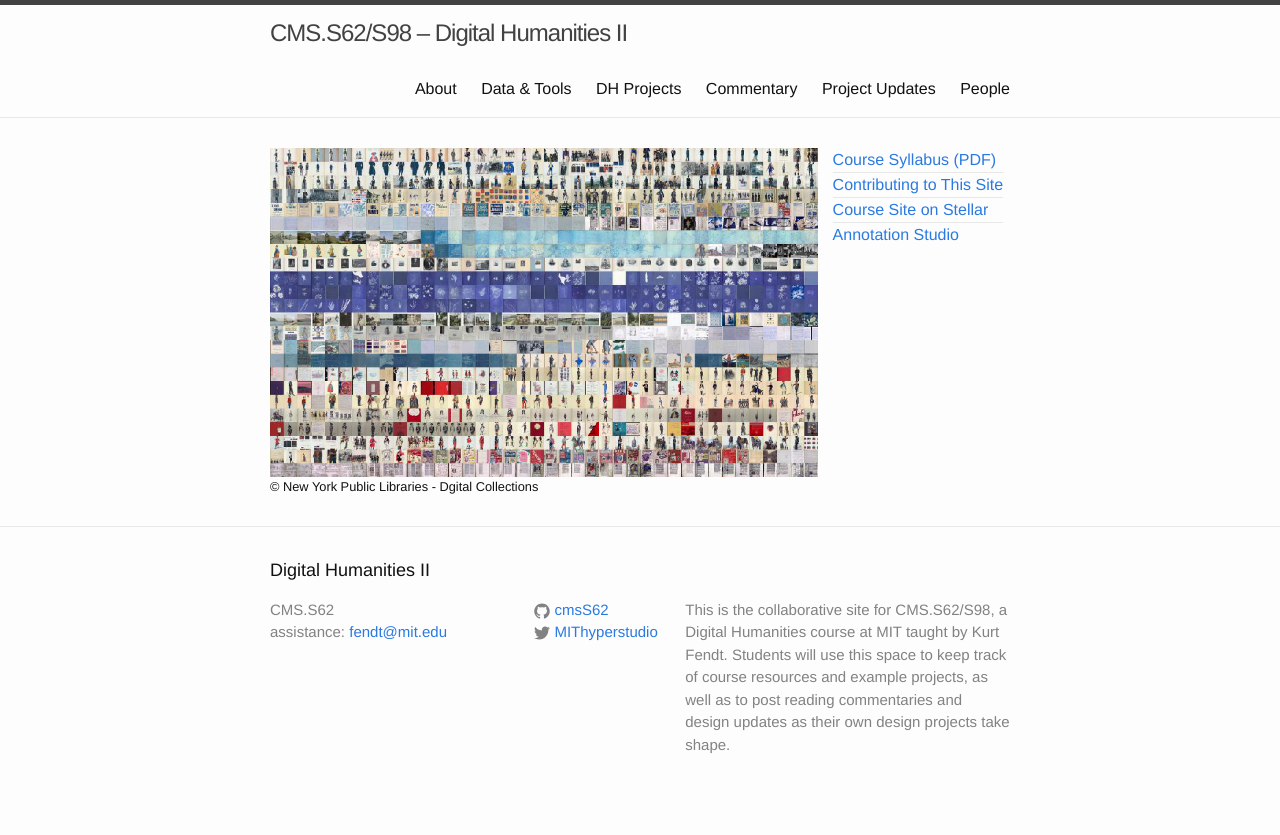
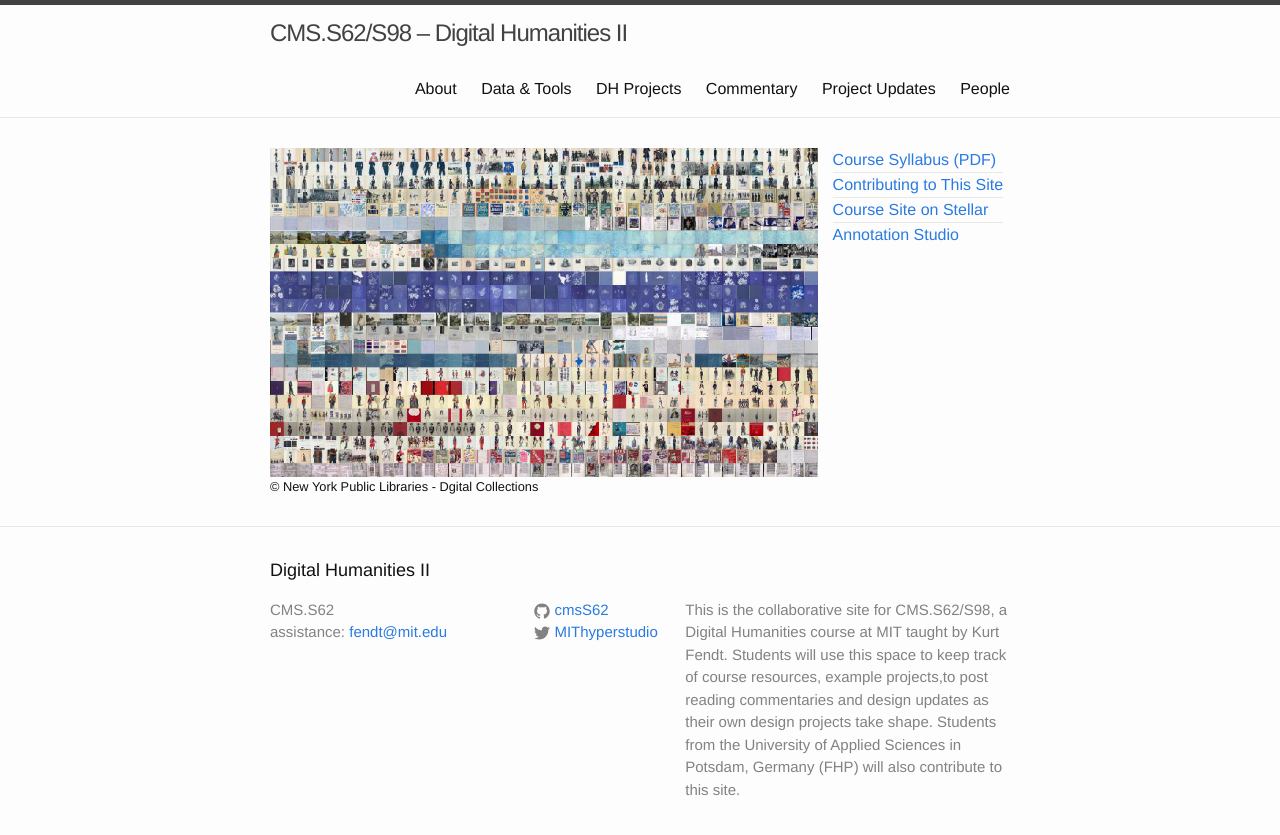
Before and after one commit to cmsS62/Spring-2018, a Jekyll site: the page built from index.html, in a window 1280 px wide. Shown: the top 835 px of the page. Built offline with Jekyll 4.4.1, drawn with Linux system fonts in a browser that asks for light colours.

Commit message:
Update description

```diff
--- a/_config.yml
+++ b/_config.yml
@@ -6,9 +6,11 @@ email: fendt@mit.edu
 description: > # this means to ignore newlines until "baseurl:"
   This is the collaborative site for CMS.S62/S98, a Digital
   Humanities course at MIT taught by Kurt Fendt. Students will
-  use this space to keep track of course resources and example
-  projects, as well as to post reading commentaries and design updates as their own design
-  projects take shape.
+  use this space to keep track of course resources, example
+  projects,to post reading commentaries and design updates as
+  their own design projects take shape. Students from the
+  University of Applied Sciences in Potsdam, Germany (FHP)
+  will also contribute to this site.
 baseurl: "" # the subpath of your site, e.g. /blog/
 url: "http://cmss62.github.io" # the base hostname & protocol for your site
 twitter_username: MIThyperstudio
```
